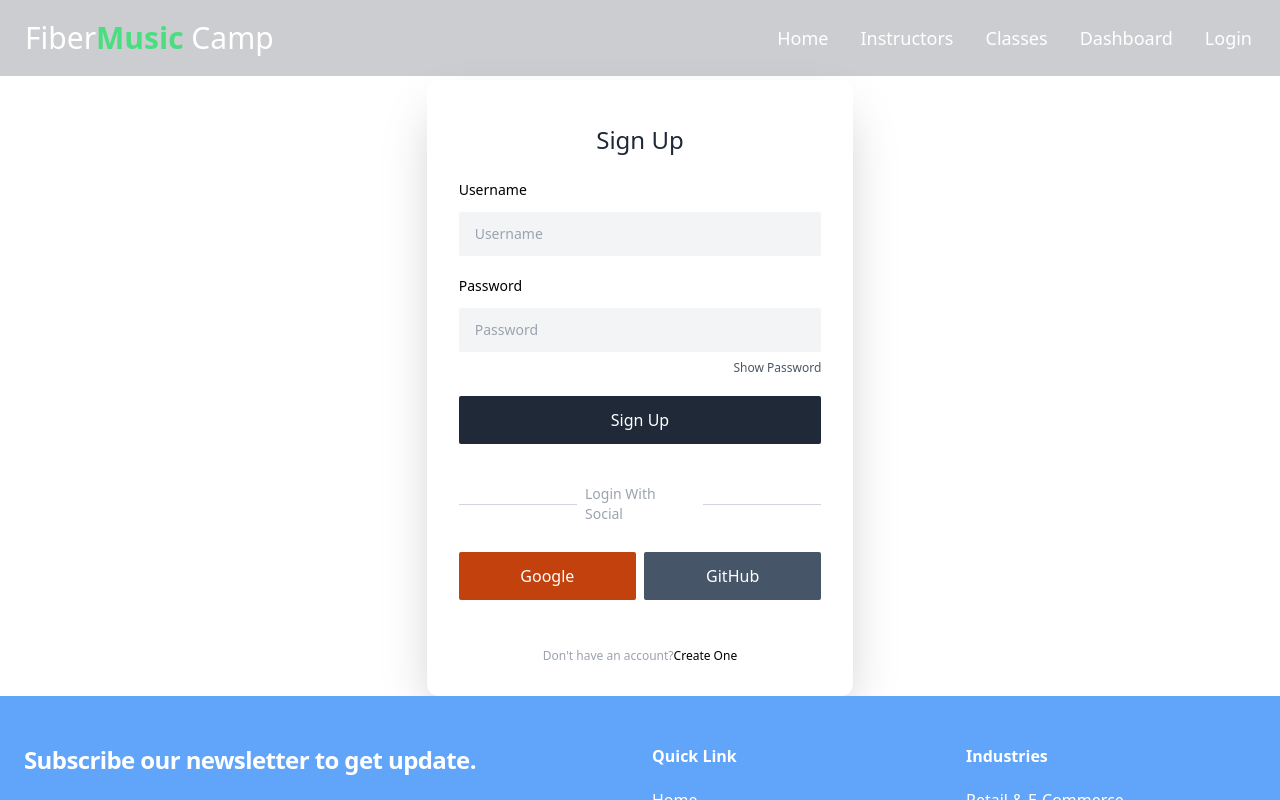
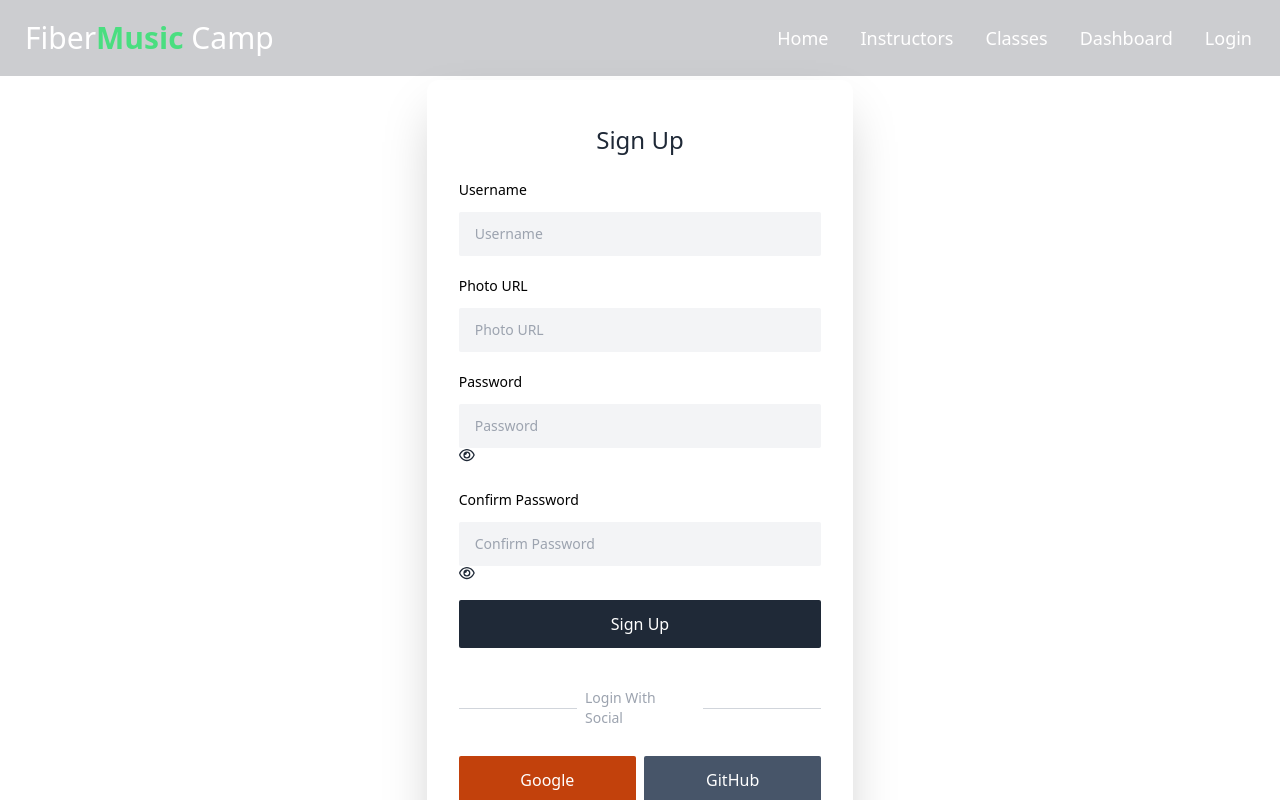
Before and after one commit to AlaminHasanPro/fiber-music-camp-client, a React (Vite) app: page /register in a window 1280 px wide. Shown: the top 800 px of the page. Built offline with nearby package versions, Linux system fonts and the light colour scheme.

Commit message:
signup bug solved

```diff
--- a/src/Pages/Register/Register.jsx
+++ b/src/Pages/Register/Register.jsx
@@ -1,22 +1,59 @@
+import { useState } from "react";
+import { useForm } from "react-hook-form";
 import { Link } from "react-router-dom";
+import { FontAwesomeIcon } from "@fortawesome/react-fontawesome";
+
+import { faEye, faEyeSlash } from "@fortawesome/free-regular-svg-icons";
 
 const Register = () => {
+  const [toggleIcon, setToggleIcon] = useState(false);
+  const [toggleIconConfirm, setToggleIconConfirm] = useState(false);
+  const [errorMassage, setErrorMassage] = useState("");
+
+  const {
+    register,
+    handleSubmit,
+
+    formState: { errors },
+  } = useForm();
+  const onSubmit = (data) => {
+    const email = data.email;
+    const password = data.password;
+    const confirmPassword = data.confirmPassword;
+    const name = data.name;
+    if (password !== confirmPassword) {
+      setErrorMassage("Password an confirm password doesn't match");
+      return;
+    } else {
+      setErrorMassage("");
+    }
+  };
   return (
     <>
       <div className="bg-white lg:w-4/12 md:6/12 pt-20 w-10/12 m-auto  ">
         <div className="py-8 px-8 rounded-xl shadow-2xl">
           <h1 className="font-medium text-2xl mt-3 text-center">Sign Up</h1>
-          <form action="" className="mt-6">
+          <form onSubmit={handleSubmit(onSubmit)} action="" className="mt-6">
             <div className="my-5 text-sm">
               <label htmlFor="username" className="block text-black">
                 Username
               </label>
               <input
                 type="text"
-                autofocus=""
-                id="username"
+                {...register("name", { required: true })}
                 className="rounded-sm px-4 py-3 mt-3 focus:outline-none bg-gray-100 w-full"
                 placeholder="Username"
+              />
+            </div>
+            <div className="my-5 text-sm">
+              <label htmlFor="photoURL" className="block text-black">
+                Photo URL
+              </label>
+              <input
+                {...register("photoURL", { required: true })}
+                type="text"
+                className="rounded-sm px-4 py-3 mt-3 focus:outline-none bg-gray-100 w-full"
+                placeholder="Photo URL"
               />
             </div>
             <div className="my-5 text-sm">
@@ -24,14 +61,83 @@ const Register = () => {
                 Password
               </label>
               <input
-                type="password"
-                id="password"
+                {...register("password", {
+                  required: true,
+                  minLength: 6,
+                  maxLength: 20,
+                  pattern:
+                    /(?=.*[A-Z])(?=.*[!@#$&*])(?=.*[0-9])(?=.*[a-z]).{8}/,
+                })}
+                type={`${toggleIcon ? "text" : "password"}`}
                 className="rounded-sm px-4 py-3 mt-3 focus:outline-none bg-gray-100 w-full"
                 placeholder="Password"
               />
+              <span
+                onClick={() => setToggleIcon(!toggleIcon)}
+                className=" bottom-4 right-4 toggle-icon"
+              >
+                {toggleIcon ? (
+                  <FontAwesomeIcon
+                    className="block"
+                    icon={faEyeSlash}
+                  ></FontAwesomeIcon>
+                ) : (
+                  <FontAwesomeIcon
+                    className="block"
+                    icon={faEye}
+                  ></FontAwesomeIcon>
+                )}
+              </span>
               <div className="flex justify-end mt-2 text-xs text-gray-600">
-                <p>Show Password</p>
+                <>
+                  {errors.password?.type === "required" && (
+                    <p className="text-red-600">Password is required</p>
+                  )}
+                  {errors.password?.type === "minLength" && (
+                    <p className="text-red-600">
+                      Password must be 6 characters
+                    </p>
+                  )}
+                  {errors.password?.type === "maxLength" && (
+                    <p className="text-red-600">
+                      Password less than 20 characters
+                    </p>
+                  )}
+                  {errors.password?.type === "pattern" && (
+                    <p className="text-red-600">
+                      Password must be PATTERN rules
+                    </p>
+                  )}
+                </>
               </div>
+            </div>
+            <div className="my-5 text-sm">
+              <label htmlFor="password" className="block text-black">
+                Confirm Password
+              </label>
+              <input
+                {...register("confirmPassword", { required: true })}
+                type={`${toggleIconConfirm ? "text" : "password"}`}
+                className="rounded-sm px-4 py-3 mt-3 focus:outline-none bg-gray-100 w-full"
+                placeholder="Confirm Password"
+              />
+              <span
+                  onClick={() => setToggleIconConfirm(!toggleIconConfirm)}
+                className=" bottom-4 right-4 toggle-icon"
+              >
+                {toggleIcon ? (
+                  <FontAwesomeIcon
+                    className="block"
+                    icon={faEyeSlash}
+                  ></FontAwesomeIcon>
+                ) : (
+                  <FontAwesomeIcon
+                    className="block"
+                    icon={faEye}
+                  ></FontAwesomeIcon>
+                )}
+              </span>
+              {<p className="text-red-700 ">{errorMassage}</p>}
             </div>
             <button className="block text-center text-white bg-gray-800 p-3 duration-300 rounded-sm hover:bg-black w-full">
               Sign Up
@@ -64,7 +170,7 @@ const Register = () => {
             </div>
           </div>
           <p className="mt-12 text-xs text-center font-light text-gray-400">
-            Don't have an account?
+            Dont have an account?
             <Link to="/register" className="text-black font-medium">
               Create One
             </Link>
```
Also changed, not shown: package.json (+7 -0 lines), 1 other file (tests, documents, lock files or other folders).
